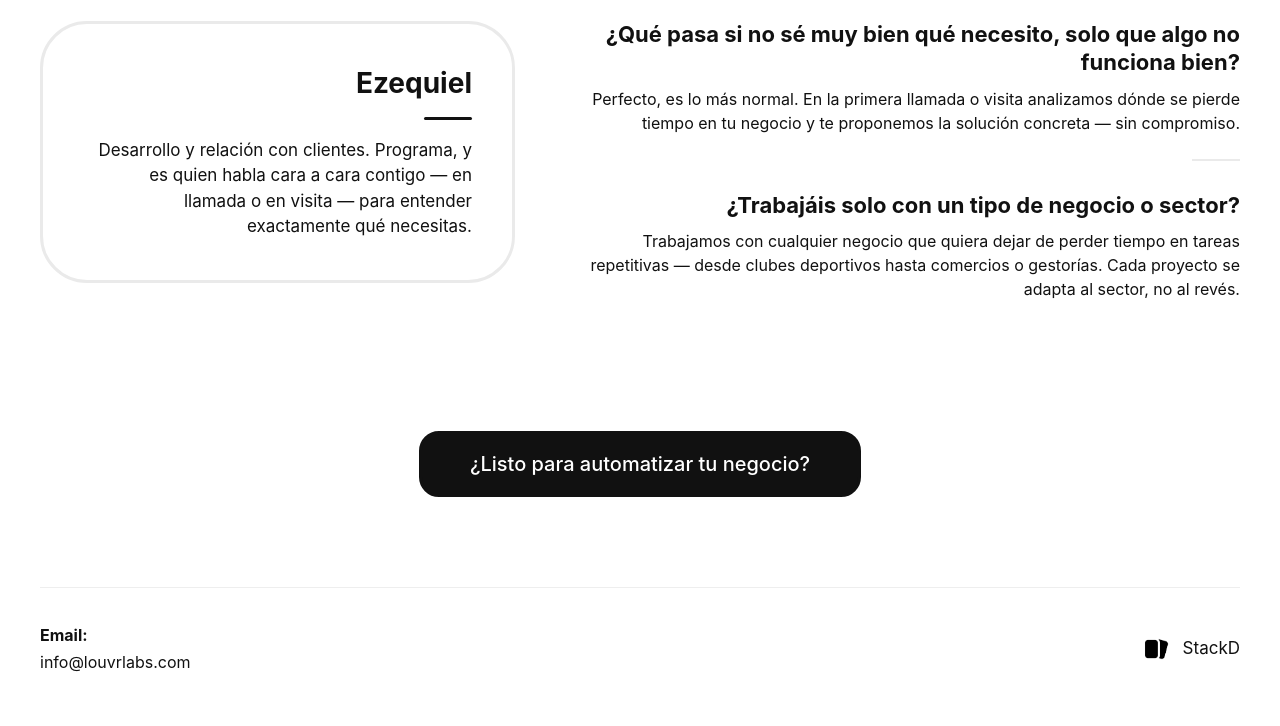
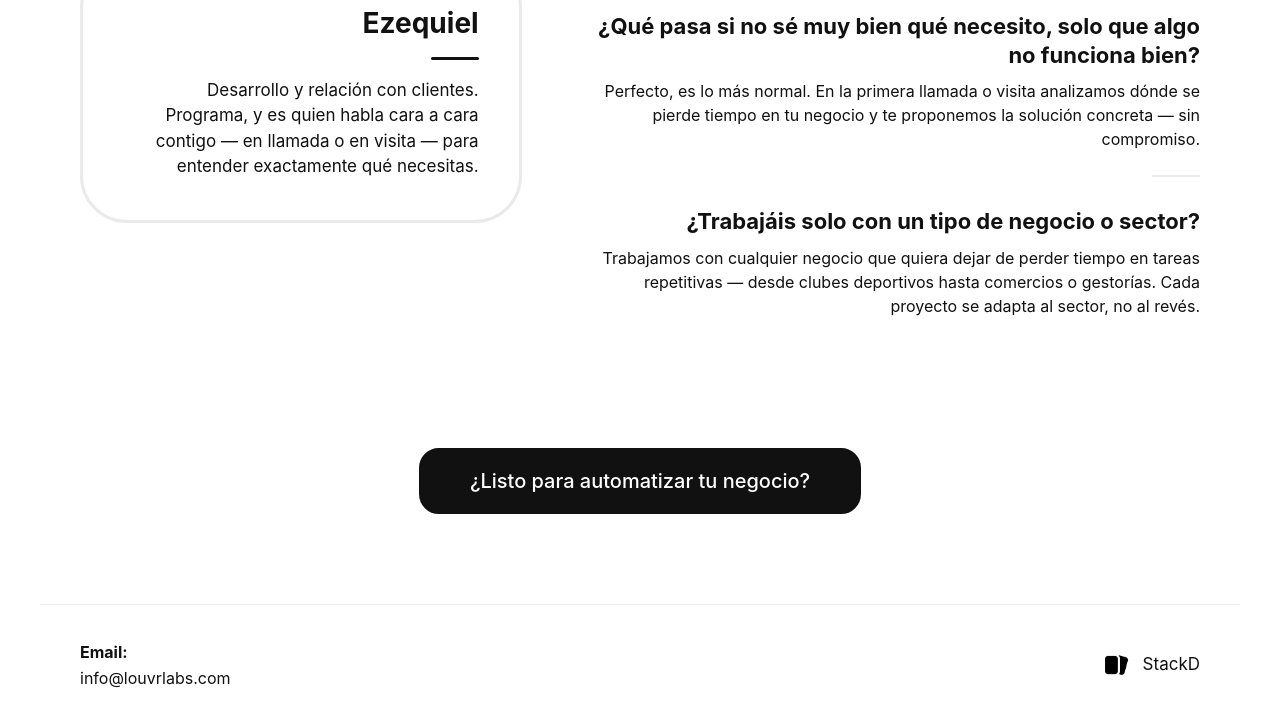
Before and after one commit to lopezsellesarnau-cmd/stackd, an Astro site in the folder web/: page / in a window 1280 px wide. Shown: the part 3972-4698 px from the top of the page. Built offline with nearby package versions, Linux system fonts and the light colour scheme; Astro itself is replaced by a stand-in of ours; no server answers.

Commit message:
fix: keep .wrap left/right padding on lower sections

```diff
--- a/web/src/components/CTAFinal.astro
+++ b/web/src/components/CTAFinal.astro
@@ -11,7 +11,8 @@ import '../styles/tokens.css';
 <style>
   .cta-final {
     text-align: center;
-    padding: 0 0 90px;
+    padding-top: 0;
+    padding-bottom: 90px;
   }
   .cta-btn {
     font-size: 20px;
--- a/web/src/components/Footer.astro
+++ b/web/src/components/Footer.astro
@@ -20,7 +20,8 @@ import logo from '../assets/logo.png';
 <style>
   footer {
     border-top: 1px solid #eee;
-    padding: 36px 0 50px;
+    padding-top: 36px;
+    padding-bottom: 50px;
     display: flex;
     align-items: center;
     justify-content: space-between;
@@ -53,7 +54,8 @@ import logo from '../assets/logo.png';
       flex-direction: column;
       gap: 32px;
       text-align: center;
-      padding: 40px 0 calc(80px + env(safe-area-inset-bottom));
+      padding-top: 40px;
+      padding-bottom: calc(80px + env(safe-area-inset-bottom));
     }
     footer .footer-logo {
       justify-content: center;
--- a/web/src/components/Proyectos.astro
+++ b/web/src/components/Proyectos.astro
@@ -41,7 +41,8 @@ import getflowMobile from '../assets/Getflow_phone.jpg';
 
 <style>
   .proyectos-section {
-    padding: 60px 0 90px;
+    padding-top: 60px;
+    padding-bottom: 90px;
   }
   .proyectos-title {
     text-align: center;
--- a/web/src/components/TeamFAQ.astro
+++ b/web/src/components/TeamFAQ.astro
@@ -53,7 +53,8 @@ import '../styles/tokens.css';
 
 <style>
   .bottom-section {
-    padding: 110px 0 100px;
+    padding-top: 110px;
+    padding-bottom: 100px;
   }
   .bottom-grid {
     display: grid;
```
